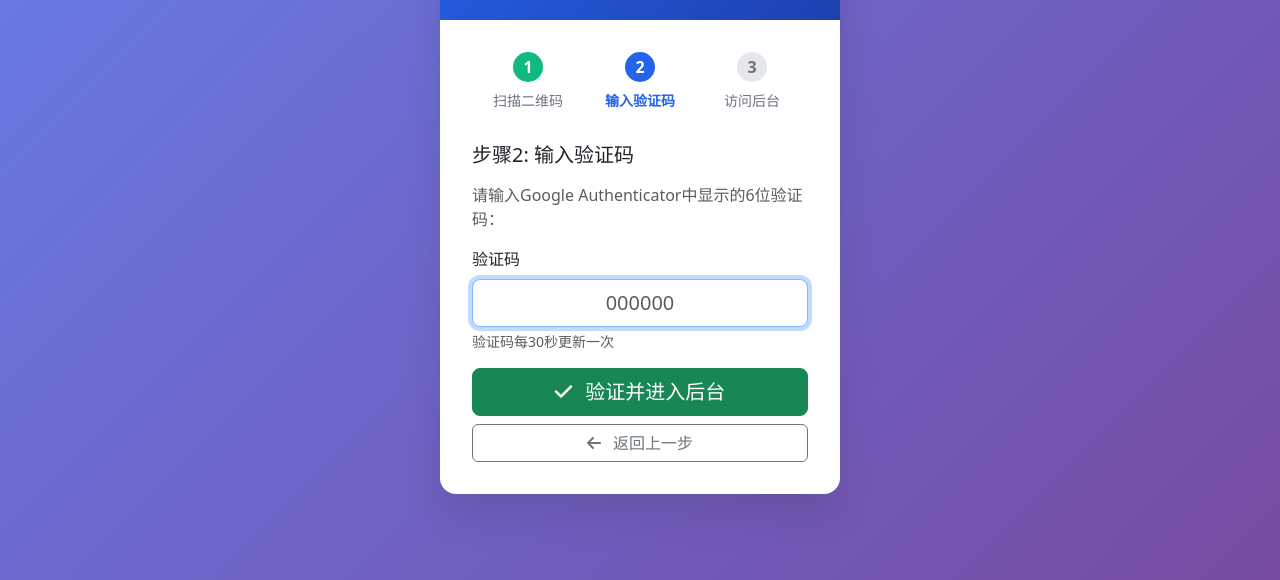
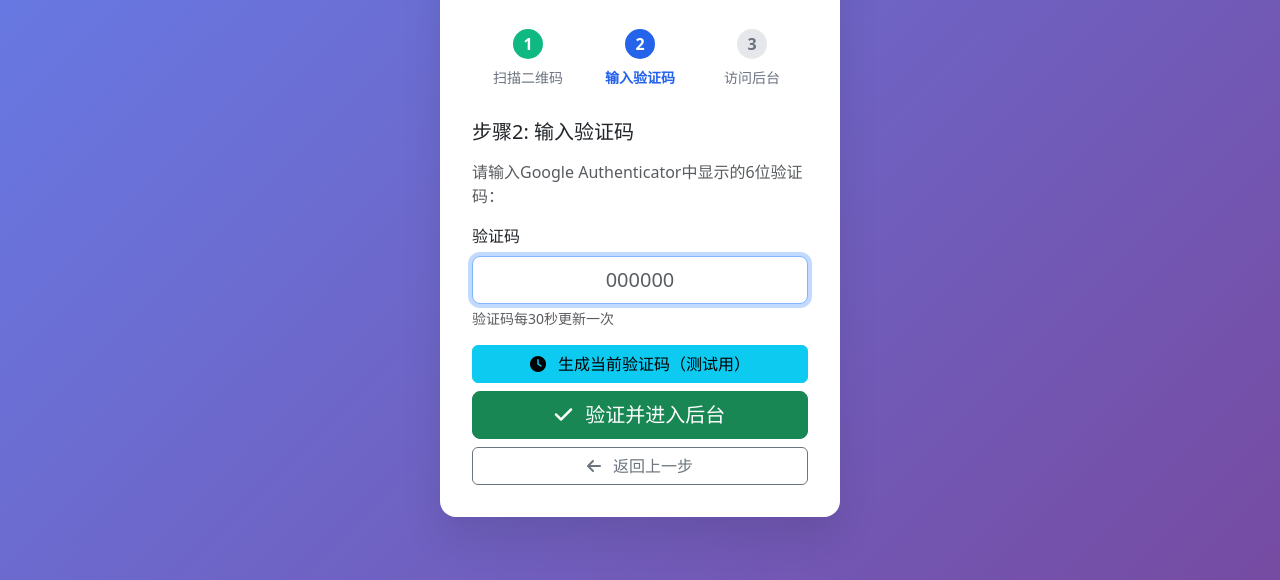
Before and after one commit to pgsit-tech/pgs-track, a website: page admin/auth.html in a window 1280 px wide. Both pictures are taken after a click on the button "下一步：验证设置". Shown: the part 220-800 px from the top of the page. Drawn offline with nearby package versions, Linux system fonts and the light colour scheme.

Commit message:
🧪 添加TOTP测试功能
- 添加'生成当前验证码'测试按钮
- 实现generateCurrentCode函数自动生成并填入当前验证码
- 增强验证逻辑，添加实时测试验证
- 帮助诊断和解决Google验证器验证问题

```diff
--- a/admin/auth.html
+++ b/admin/auth.html
@@ -212,6 +212,10 @@
                     </div>
 
                     <div class="d-grid gap-2">
+                        <button type="button" class="btn btn-info" onclick="generateCurrentCode()">
+                            <i class="fas fa-clock me-2"></i>
+                            生成当前验证码（测试用）
+                        </button>
                         <button type="submit" class="btn btn-success btn-lg" id="verifyBtn">
                             <i class="fas fa-check me-2"></i>
                             验证并进入后台
--- a/admin/auth.js
+++ b/admin/auth.js
@@ -460,6 +460,21 @@ async function verifyTOTP(token, secret = null) {
 
         console.log('❌ 验证失败，所有时间窗口都不匹配');
 
+        // 测试：生成当前时间的验证码并立即验证
+        console.log('🧪 测试：生成当前时间验证码');
+        try {
+            const testTimestamp = Date.now();
+            const testCode = await totpInstance.generate({ timestamp: testTimestamp });
+            console.log('🧪 测试生成的验证码:', testCode, '时间:', new Date(testTimestamp).toISOString());
+
+            if (token === testCode) {
+                console.log('✅ 测试验证成功！');
+                return true;
+            }
+        } catch (error) {
+            console.log('🧪 测试生成失败:', error);
+        }
+
         return false;
 
     } catch (error) {
@@ -658,6 +673,53 @@ function copySecret() {
     }
 }
 
+/**
+ * 生成当前时间的验证码（测试用）
+ */
+async function generateCurrentCode() {
+    if (!currentSecret) {
+        showToast('请先生成密钥', 'error');
+        return;
+    }
+
+    try {
+        const totpInstance = new OTPAuth.TOTP({
+            issuer: AUTH_CONFIG.issuer,
+            label: AUTH_CONFIG.label,
+            algorithm: AUTH_CONFIG.algorithm,
+            digits: AUTH_CONFIG.digits,
+            period: AUTH_CONFIG.period,
+            secret: OTPAuth.Secret.fromBase32(currentSecret)
+        });
+
+        const currentTime = Date.now();
+        let currentCode;
+
+        try {
+            currentCode = await totpInstance.generate({ timestamp: currentTime });
+        } catch (error) {
+            console.warn('异步生成失败，使用同步方法:', error);
+            currentCode = totpInstance.generateSync({ timestamp: currentTime });
+        }
+
+        console.log('🧪 当前时间:', new Date(currentTime).toISOString());
+        console.log('🧪 当前验证码:', currentCode);
+
+        // 自动填入验证码
+        const codeInput = document.getElementById('verifyCode');
+        if (codeInput) {
+            codeInput.value = currentCode;
+            codeInput.focus();
+        }
+
+        showToast(`当前验证码: ${currentCode}`, 'info');
+
+    } catch (error) {
+        console.error('生成验证码失败:', error);
+        showToast('生成验证码失败', 'error');
+    }
+}
+
 // 输入框自动格式化
 document.getElementById('verifyCode').addEventListener('input', function(e) {
     this.value = this.value.replace(/\D/g, '').substring(0, 6);
```
